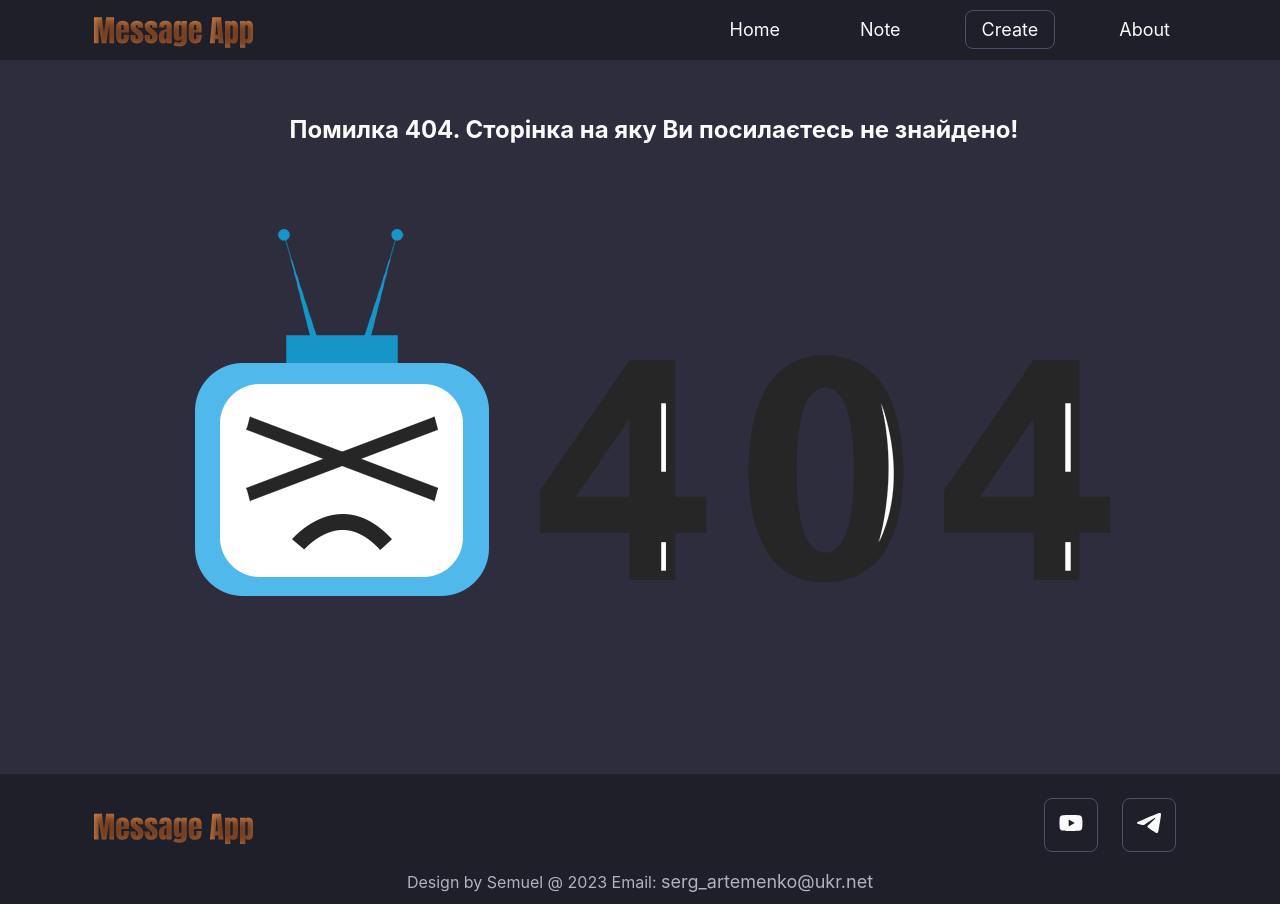
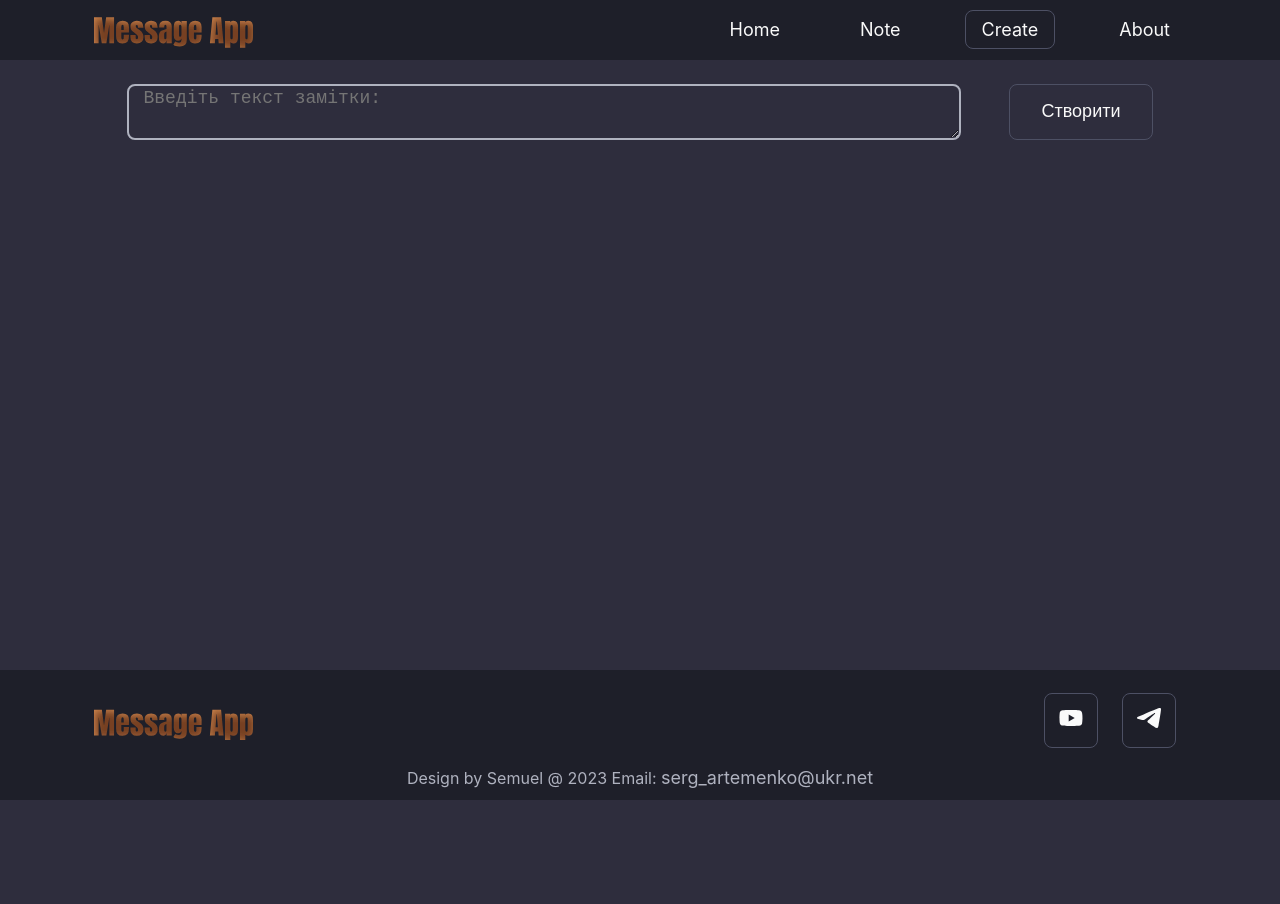
Before and after one commit to xSemuel/message-app, a React (Create React App) app: page /create in a window 1280 px wide. Before the commit this address had no page. After the commit the page ends 800 px from the top, so only its background shows below. Built offline with nearby package versions, Linux system fonts and the light colour scheme.

Commit message:
feat: create Create component, api folder with fetch

```diff
--- a/src/App.js
+++ b/src/App.js
@@ -1,5 +1,5 @@
 import { BrowserRouter, Routes, Route } from "react-router-dom";
-import { Header, Main, About, Footer, NoteNotFound } from './components'
+import { Header, Main, Create, About, Footer, NoteNotFound } from './components'
 
 import styles from './App.module.css'
 
@@ -11,6 +11,7 @@ function App() {
           <div className={styles.pageContent}>
             <Routes>
               <Route exact path='/' element={<Main />} />
+              <Route path='/create' element={<Create />} />
               <Route path='/about' element={<About />} />
               <Route path='*' element={<NoteNotFound />} />
             </Routes>
--- /dev/null
+++ b/src/api/note.api.js
@@ -0,0 +1,23 @@
+import env from '../env.json';
+
+export function createNote (obj) {
+    return fetch(env.urlBackend, {
+        method: 'POST',
+        headers: {
+            'Content-Type': 'application/x-www-form-urlencoded',
+        },
+        body: JSON.stringify(obj)
+    })
+    .then( response => response.json())
+}
+
+export function getNote(noteURL) {
+    return fetch(env.urlBackend, {
+        method: 'POST',
+        headers: {
+            'Content-Type': 'application/x-www-form-urlencoded',
+        },
+        body: JSON.stringify({ url: noteURL })
+    })
+    .then(response => response.json())
+}
--- /dev/null
+++ b/src/components/create/Create.js
@@ -0,0 +1,46 @@
+import { useState } from 'react';
+import * as noteApi from '../../api/note.api';
+import styles from './Create.module.css';
+
+export function Create() {
+    const [note, setNote] = useState('');
+
+    const createNote = (obj) => {
+        noteApi.createNote(obj)
+            .then( response => {
+                if (!response.result) return
+                setNote(response.url);
+            })
+    }
+
+    const onSubmit = (event) => {
+        event.preventDefault();
+        const note = event.target.elements.note.value.trim();
+        if (note === '') {
+            alert('Заполните поля')
+            return;
+        }
+        createNote({ note })
+    }
+
+    function resetNote() {
+        setNote('')
+    }
+
+    return (
+        <div>
+            {note ? (<div>
+                <h3>Хеш замітки: </h3>
+                <div className={styles.createHesh}>{note}</div>
+                <div>
+                    <button onClick={resetNote}>Створити нову замітку</button>
+                </div>
+            </div>) :
+            (<form onSubmit={onSubmit}>
+                <label htmlFor="note">Введіть замітку: </label>
+                <textarea name="note" className={styles.searchInput} placeholder="Введіть текст замітки:" />
+                <button type="submit">Створити</button>
+            </form>)}
+        </div>
+    );
+}
--- /dev/null
+++ b/src/components/create/Create.module.css
@@ -0,0 +1,36 @@
+.createHesh {
+    font-weight: 400px;
+    font-size: 18px;
+    line-height: 120%;
+    color: var(--color-text);
+    margin-bottom: 20px;
+    border-radius: var(--border-8);
+    border: 2px solid var(--color-link-hover);
+    padding: 10px 15px;
+}
+
+.createHesh:hover{
+    color: var(--color-stroke);
+}
+
+.active {
+    border: 1px solid var(--color-stroke);
+    border-radius: var(--border-8);
+}
+
+.searchInput {
+    border-radius: var(--border-8);
+    border: 2px solid var(--color-link-hover);
+    font-weight: 400px;
+    font-size: 18px;
+    line-height: 120%;
+    background-color: #2e2d3d;
+    color: var(--color-text);
+    width: 800px;
+    height: 48px;
+    padding: 2px 15px;
+}
+
+.searchInput:focus {
+    border: 2px solid var(--color-stroke);
+}
--- /dev/null
+++ b/src/components/create/index.js
@@ -0,0 +1 @@
+export * from './Create'
--- a/src/components/index.js
+++ b/src/components/index.js
@@ -1,5 +1,6 @@
 export * from './header'
 export * from './main'
+export * from './create'
 export * from './about'
 export * from './footer'
 export * from './note-not-found'
--- /dev/null
+++ b/src/env.json
@@ -0,0 +1,4 @@
+{
+    "url": "http://localhost:3000/note",
+    "urlBackend": "http://localhost:3500"
+}
```
